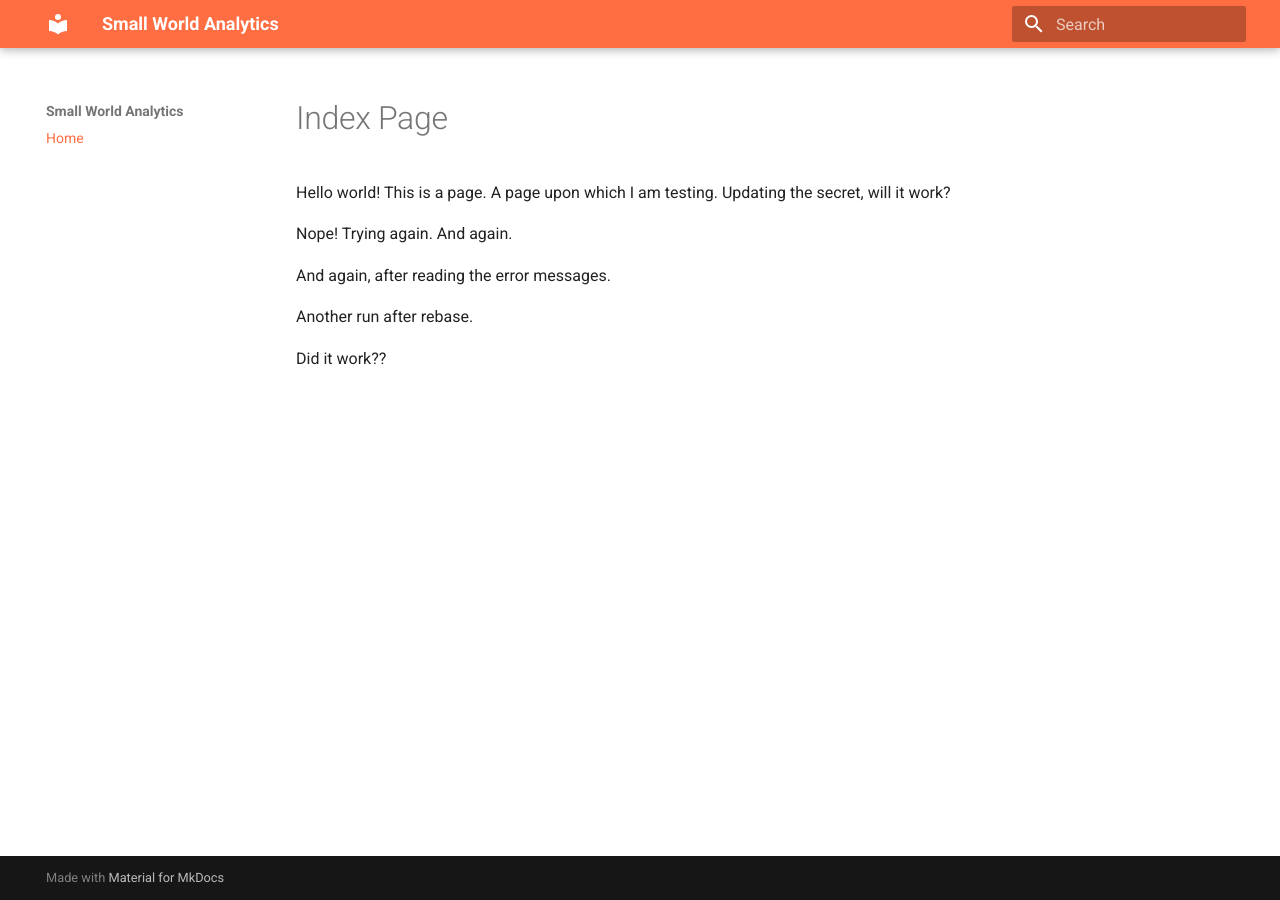
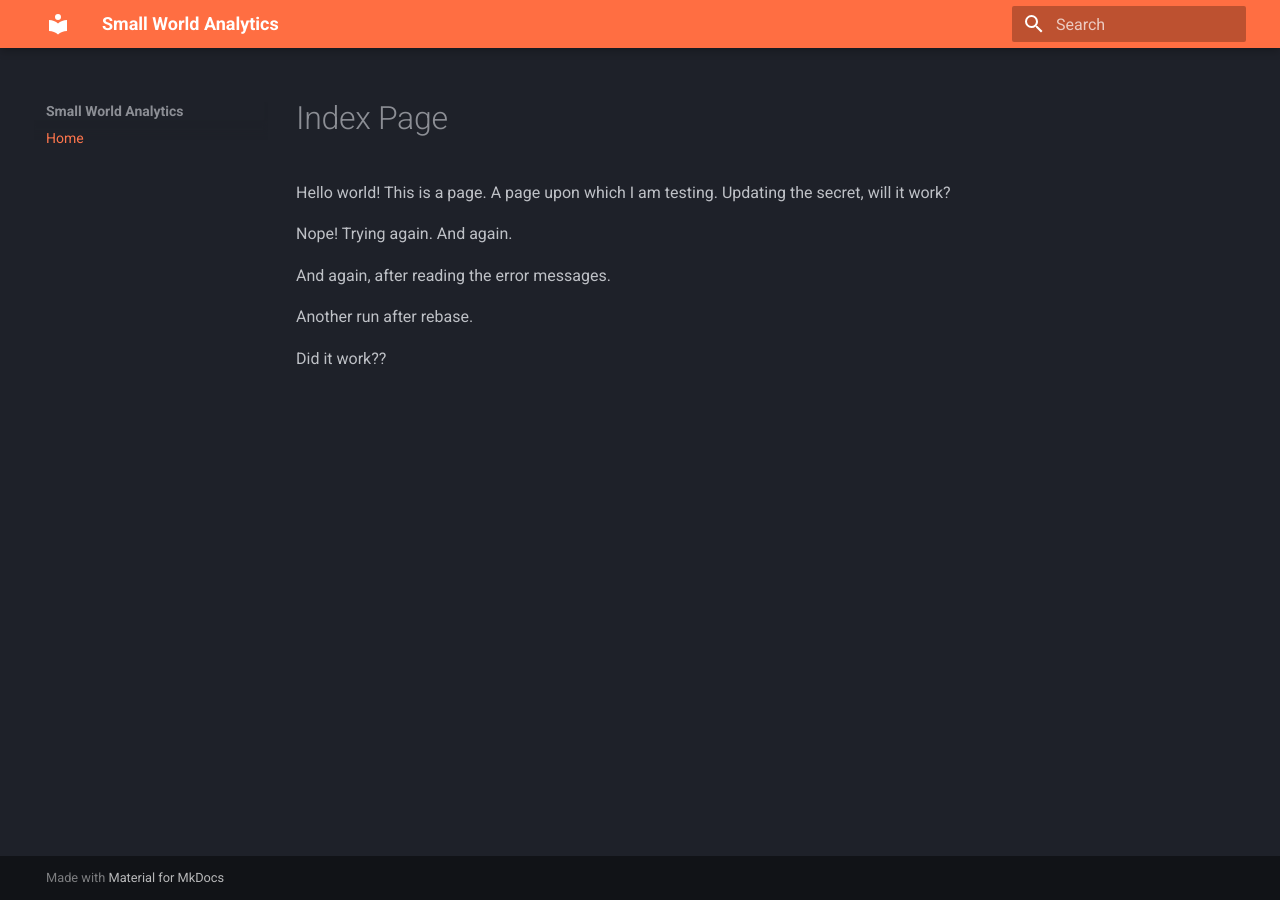
Before and after one commit to wylbee/small-world-analytics-site, an MkDocs documentation site: the page built from docs/index.md, in a window 1280 px wide. Built offline with MkDocs 1.6.1 and Material for MkDocs 9.7.7, drawn with Linux system fonts in a browser that asks for light colours.

Commit message:
Add slate theme

```diff
--- a/mkdocs.yml
+++ b/mkdocs.yml
@@ -3,5 +3,6 @@ site_name: Small World Analytics
 theme:
   name: material
   palette:
+    scheme: slate
     primary: deep orange
     accent: light blue
```
